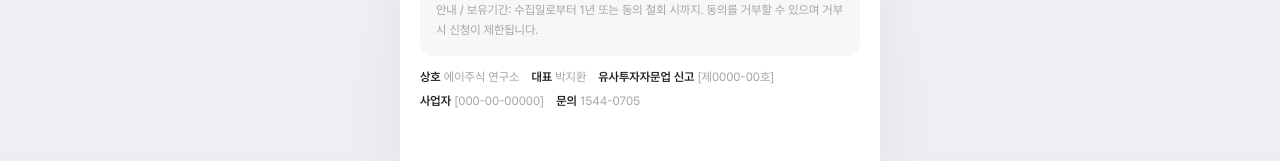
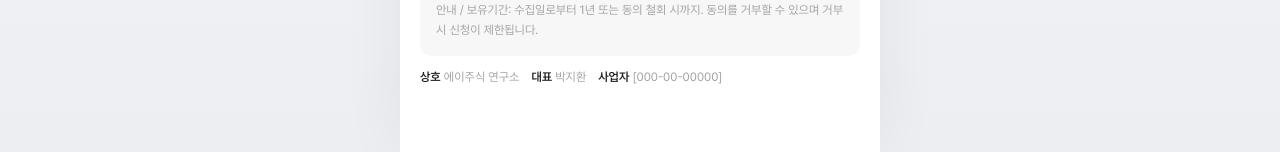
Before and after one commit to dotshef/the-a-report, a Next.js app: page / in a window 1280 px wide. Shown: the part 717-878 px from the top of the page. Built offline with nearby package versions, Linux system fonts and the light colour scheme; no server answers.

Commit message:
feat: 푸터에서 신고번호, 문의 번호 제거

```diff
--- a/src/components/landing/SiteFooter.tsx
+++ b/src/components/landing/SiteFooter.tsx
@@ -28,17 +28,8 @@ export function SiteFooter() {
           <span className="font-semibold text-kb-black">대표</span> 박지환
         </span>
         <span>
-          <span className="font-semibold text-kb-black">
-            유사투자자문업 신고
-          </span>{" "}
-          [제0000-00호]
-        </span>
-        <span>
           <span className="font-semibold text-kb-black">사업자</span>{" "}
           [000-00-00000]
-        </span>
-        <span>
-          <span className="font-semibold text-kb-black">문의</span> 1544-0705
         </span>
       </div>
     </footer>
```
